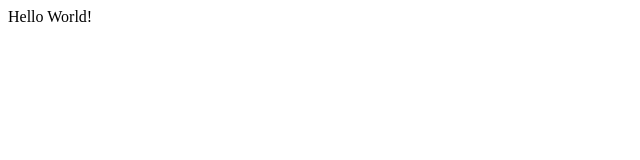
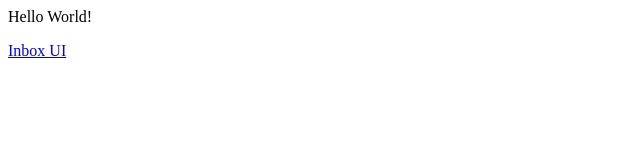
Before and after one commit to CompileZero/Tailwind-Examples, a plain HTML site: page index.html in a window 1280 px wide. Shown: the full height of the page, 0-640 px from the left. Drawn offline with Linux system fonts and the light colour scheme.

Commit message:
added inbox ui link

```diff
--- a/index.html
+++ b/index.html
@@ -6,5 +6,6 @@
   </head>
   <body>
     <p>Hello World!</p>
+    <a href="Tailwind-Inbox-UI/index.html">Inbox UI</a>
   </body>
 </html>
```
